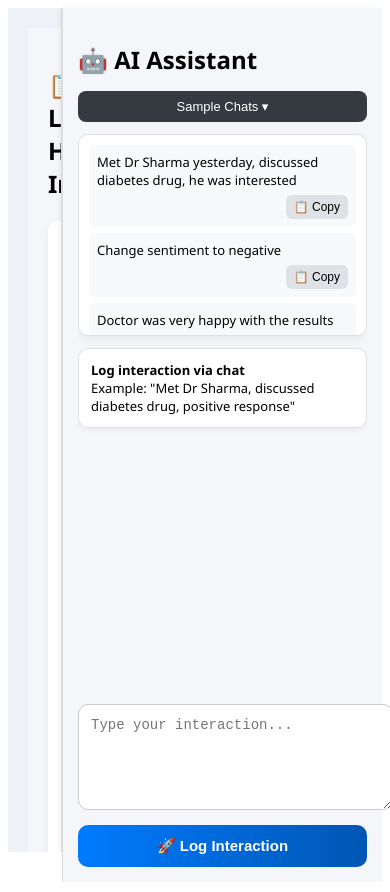
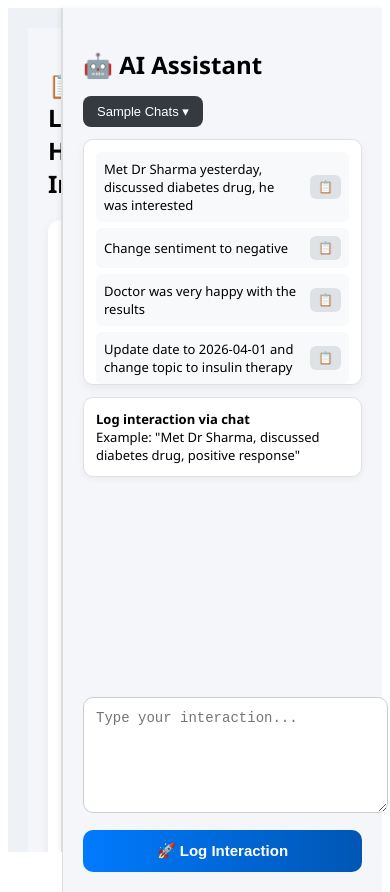
Before and after one commit to code-udit/ai-crm-frontend, a React (Create React App) app: page / in a window 390 px wide. Both pictures are taken after a click on the button "Sample Chats ▾". Built offline with nearby package versions, Linux system fonts and the light colour scheme; no server answers.

Commit message:
responsive UI fix for mobile

```diff
--- a/src/components/Chat.js
+++ b/src/components/Chat.js
@@ -27,6 +27,7 @@ function Chat() {
     if (!message) return;
 
     try {
+
       const url = `${API_URL}/ai/agent`;
 
       const res = await axios.post(url, {
@@ -52,9 +53,8 @@ function Chat() {
   return (
     <div
       style={{
-        padding: "15px",
-        height: "100%",
-        minHeight: "100vh",
+        padding: "20px",
+        height: "100vh",
         background: "#f4f6f9",
         display: "flex",
         flexDirection: "column",
@@ -63,11 +63,12 @@ function Chat() {
       }}
     >
       {/* TOP SECTION */}
-      <div style={{ overflowY: "auto" }}>
+      <div>
         <h2 style={{ marginBottom: "15px", fontWeight: "600" }}>
           🤖 AI Assistant
         </h2>
 
+        {/* SAMPLE BUTTON */}
         <button
           onClick={() => setShowSamples(!showSamples)}
           style={{
@@ -80,21 +81,21 @@ function Chat() {
             cursor: "pointer",
             fontSize: "13px",
             fontWeight: "500",
-            width: "100%",
           }}
         >
           Sample Chats ▾
         </button>
 
+        {/* DROPDOWN */}
         {showSamples && (
           <div
             style={{
               background: "#ffffff",
-              padding: "10px",
+              padding: "12px",
               borderRadius: "10px",
               border: "1px solid #e0e0e0",
               marginBottom: "12px",
-              maxHeight: "180px",
+              maxHeight: "220px",
               overflowY: "auto",
               boxShadow: "0 4px 10px rgba(0,0,0,0.05)",
             }}
@@ -104,20 +105,20 @@ function Chat() {
                 key={index}
                 style={{
                   display: "flex",
-                  flexDirection: "column", // ✅ mobile fix
-                  gap: "6px",
+                  justifyContent: "space-between",
+                  alignItems: "center",
                   padding: "8px",
                   borderRadius: "6px",
                   marginBottom: "6px",
                   background: "#f8f9fa",
                 }}
               >
-                <span style={{ fontSize: "13px" }}>{chat}</span>
+                <span style={{ flex: 1, fontSize: "13px" }}>{chat}</span>
 
                 <button
                   onClick={() => handleCopy(chat)}
                   style={{
-                    alignSelf: "flex-end",
+                    marginLeft: "10px",
                     padding: "5px 8px",
                     fontSize: "12px",
                     cursor: "pointer",
@@ -126,13 +127,14 @@ function Chat() {
                     background: "#dee2e6",
                   }}
                 >
-                  📋 Copy
+                  📋
                 </button>
               </div>
             ))}
           </div>
         )}
 
+        {/* INFO BOX */}
         <div
           style={{
             background: "#ffffff",
@@ -158,7 +160,7 @@ function Chat() {
           onChange={(e) => setMessage(e.target.value)}
           style={{
             width: "100%",
-            height: "80px",
+            height: "90px",
             padding: "12px",
             borderRadius: "10px",
             border: "1px solid #ccc",
@@ -171,7 +173,7 @@ function Chat() {
           onClick={handleSend}
           style={{
             width: "100%",
-            marginTop: "10px",
+            marginTop: "12px",
             padding: "12px",
             background: "linear-gradient(90deg, #007bff, #0056b3)",
             color: "white",
```
